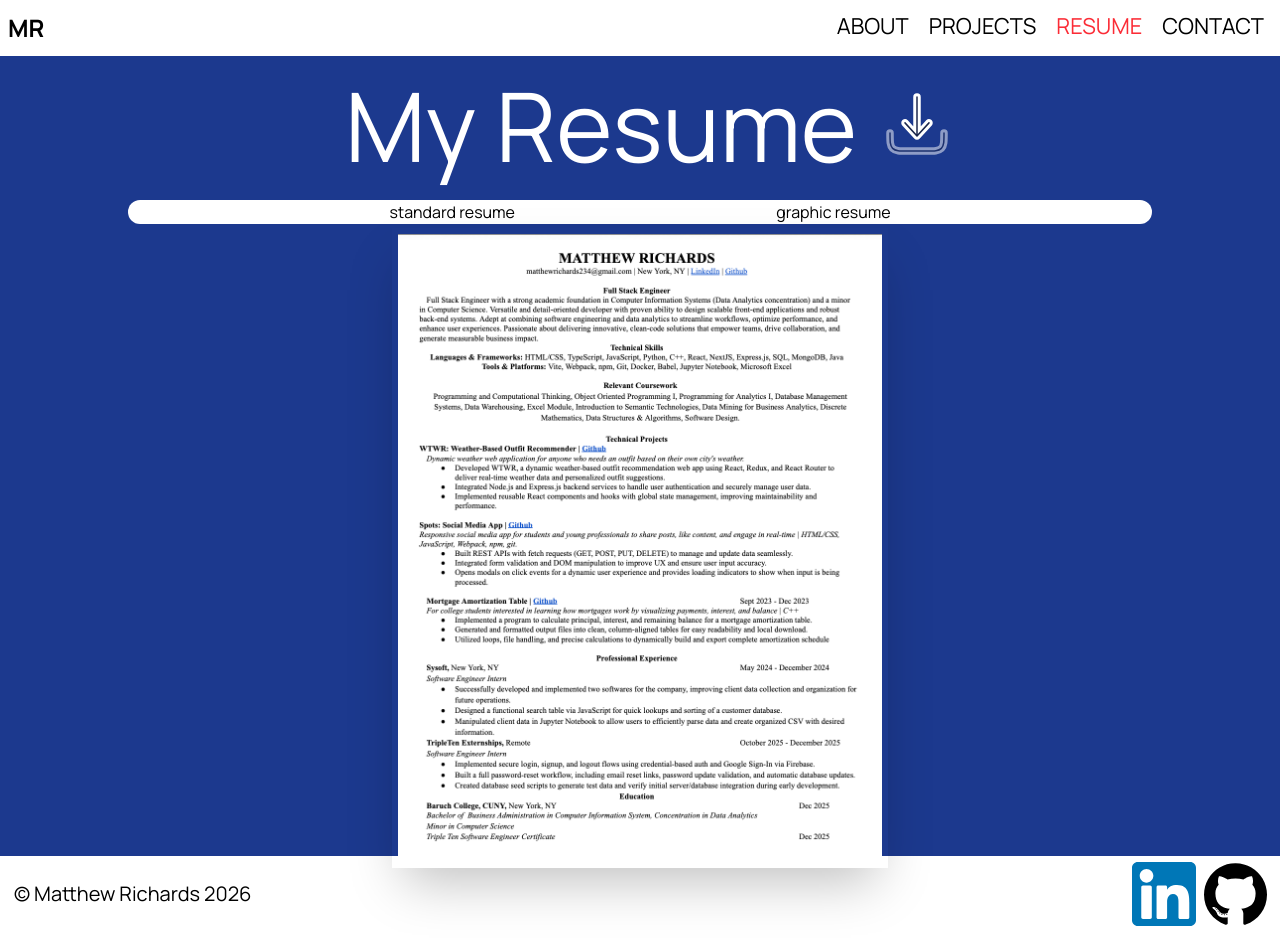
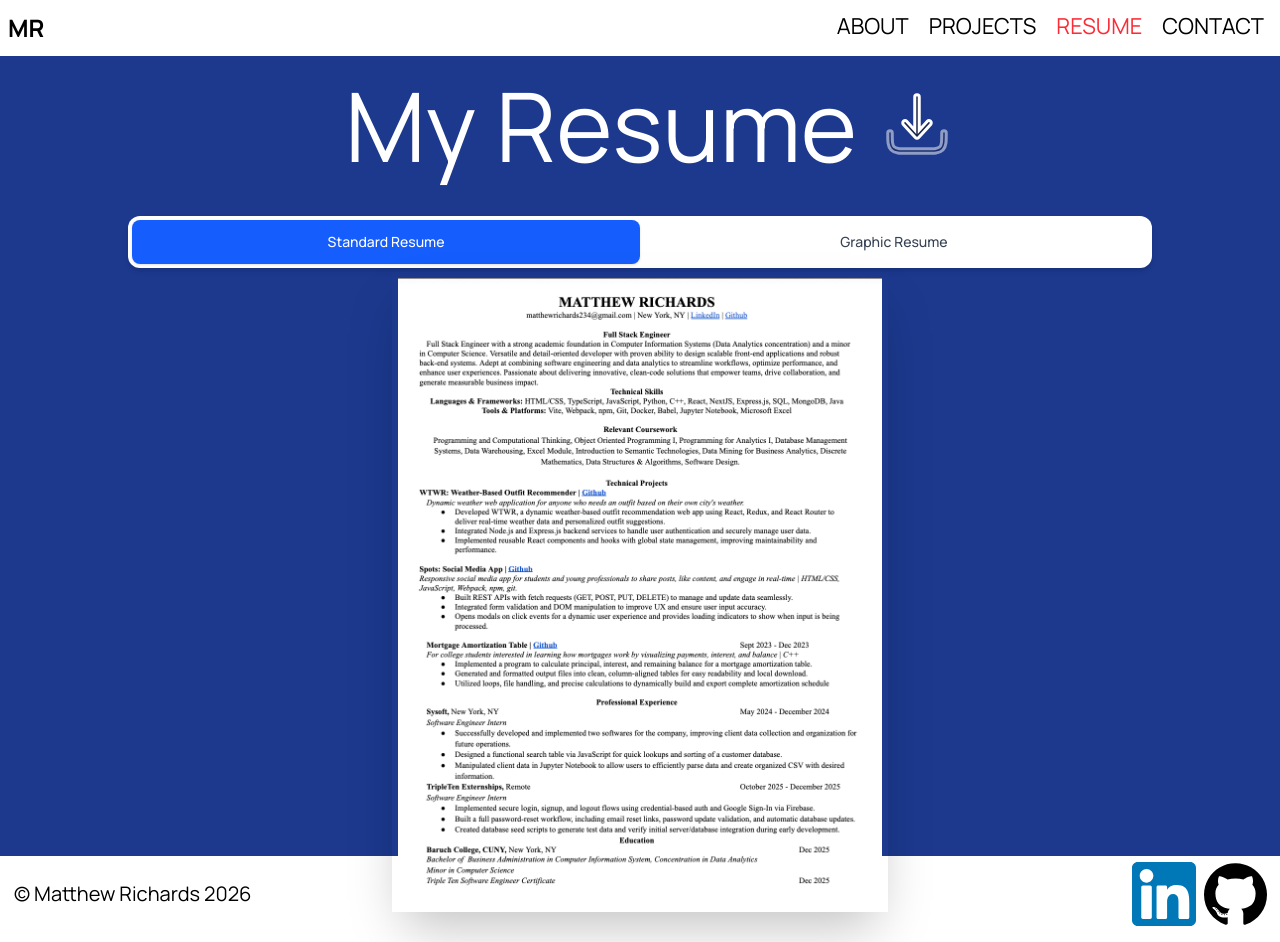
Before and after one commit to matthewrichards234/Personal_Website, a React (Vite) app: page /resume in a window 1280 px wide. Built offline with nearby package versions, Linux system fonts and the light colour scheme.

Commit message:
add transition and styling to state buttons on resume section.

```diff
--- a/src/components/Resume.tsx
+++ b/src/components/Resume.tsx
@@ -43,20 +43,27 @@ const Resume = () => {
           />
         </button>
       </div>
-      <div className="flex flex-row justify-evenly bg-white text-black w-[80%] rounded-2xl mx-auto mt-2">
+      <div className="flex w-[80%] mx-auto mt-6 rounded-xl bg-white p-1 shadow-md">
         <button
-          onClick={() => {
-            setDefaultResume();
-          }}
+          onClick={setDefaultResume}
+          className={`flex-1 rounded-lg py-3 text-sm font-medium transition-all duration-200 ${
+            activeResume === "default"
+              ? "bg-blue-600 text-white shadow"
+              : "text-gray-700 hover:bg-gray-100"
+          }`}
         >
-          standard resume
+          Standard Resume
         </button>
+
         <button
-          onClick={() => {
-            setGraphicResume();
-          }}
+          onClick={setGraphicResume}
+          className={`flex-1 rounded-lg py-3 text-sm font-medium transition-all duration-200 ${
+            activeResume === "graphic"
+              ? "bg-blue-600 text-white shadow"
+              : "text-gray-700 hover:bg-gray-100"
+          }`}
         >
-          graphic resume
+          Graphic Resume
         </button>
       </div>
       <div className="flex justify-center pt-5 md:pt-3 lg:pt-1">
```
